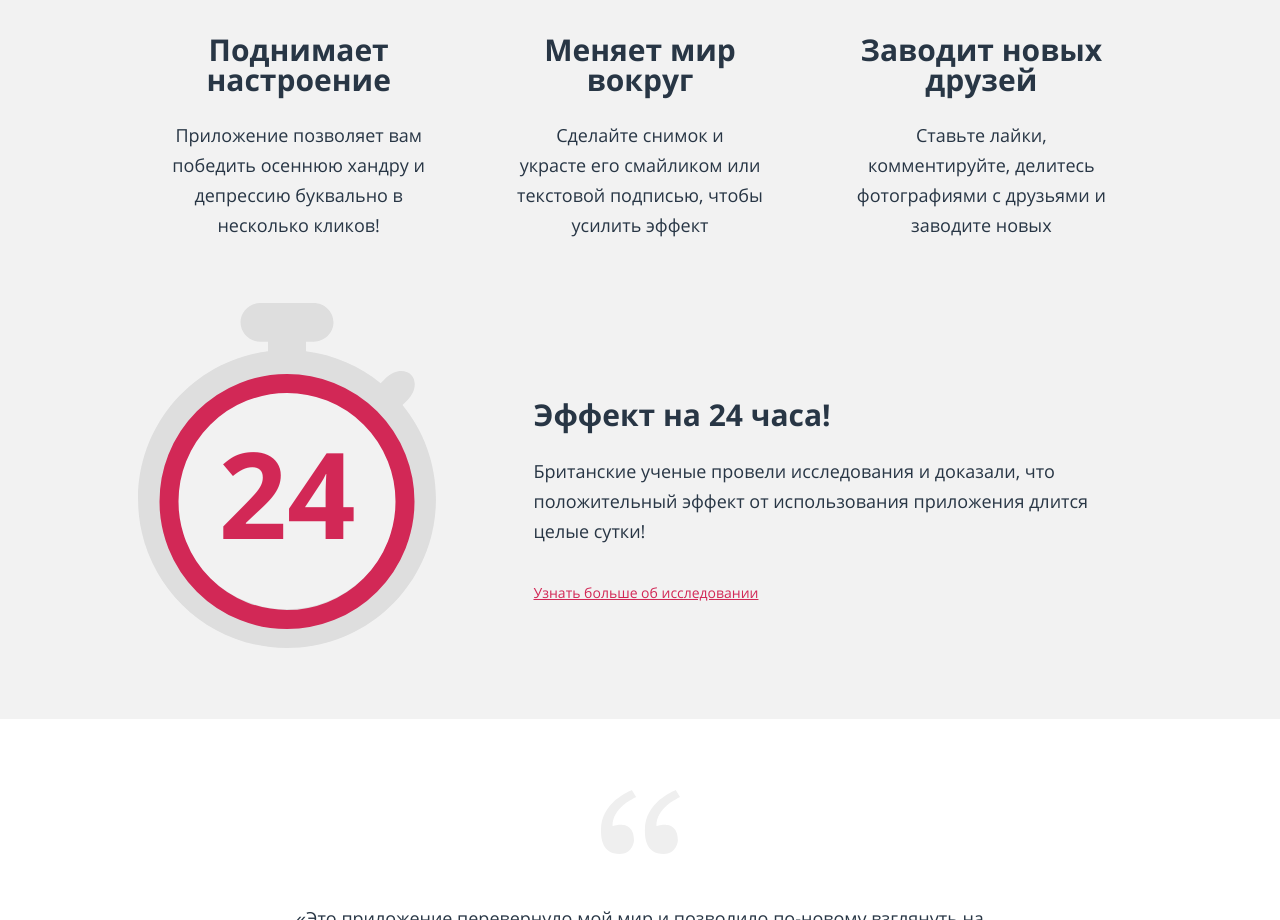
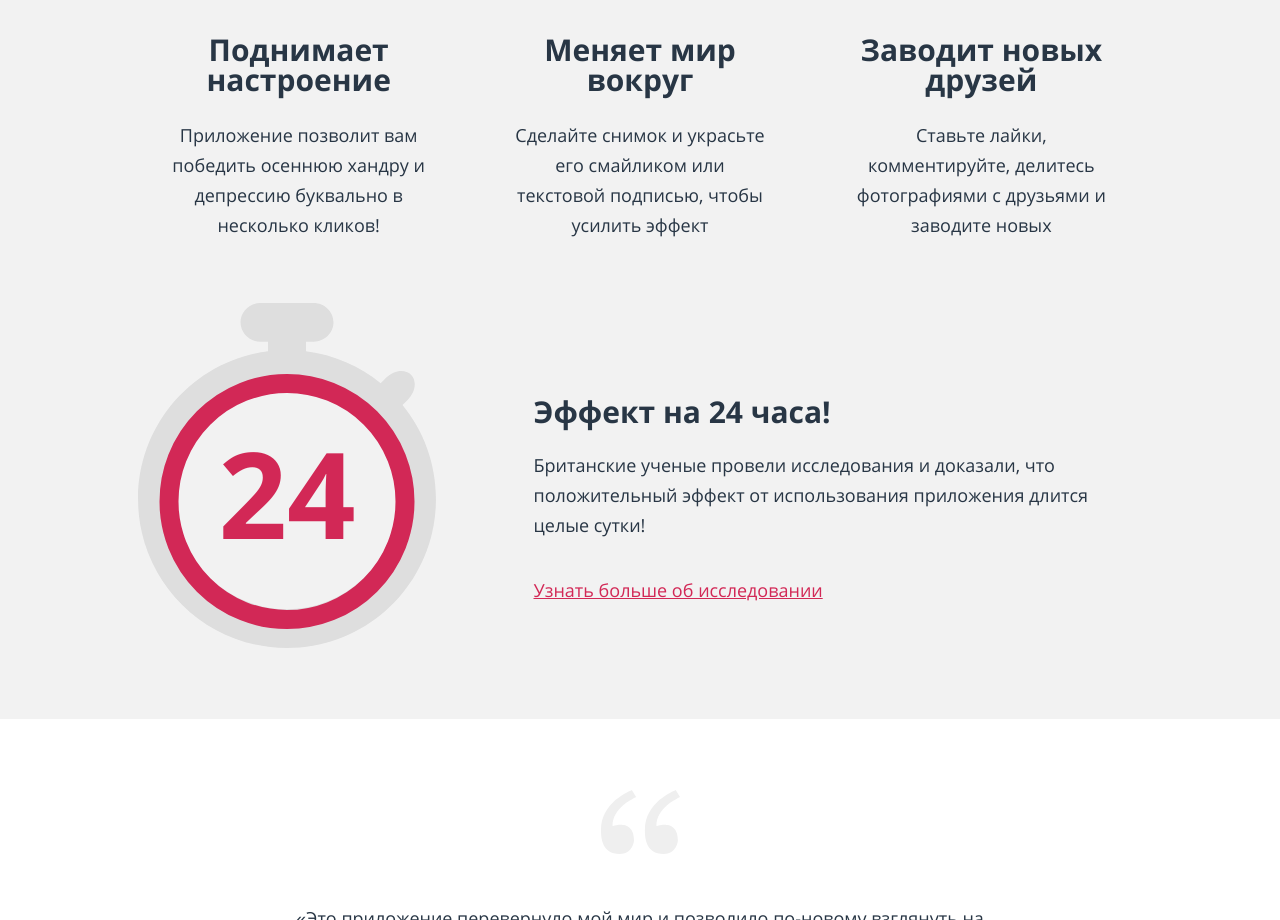
Before and after one commit to AnastasiaArt/798053-pink, a website: page source/index.html in a window 1280 px wide. Shown: the part 1500-2420 px from the top of the page. Drawn offline with nearby package versions, Linux system fonts and the light colour scheme; files that its build step writes are made by us from their sources; files whose address does not match are found by name.

Commit message:
готово ко второй проверке

```diff
--- a/source/index.html
+++ b/source/index.html
@@ -159,11 +159,11 @@
         <ul class="description__list main-wrapper">
           <li class="description__item">
             <h3 class="description__title">Поднимает настроение</h3>
-            <p class="description__text">Приложение позволяет вам победить осеннюю хандру и депрессию буквально в несколько кликов!</p>
+            <p class="description__text">Приложение позволит вам победить осеннюю хандру и депрессию буквально в несколько кликов!</p>
           </li>
           <li class="description__item">
             <h3 class="description__title">Меняет мир вокруг</h3>
-            <p class="description__text">Сделайте снимок и <br>украсте его смайликом или текстовой подписью, чтобы усилить эффект</p>
+            <p class="description__text">Сделайте снимок и украсьте его смайликом или текстовой подписью, чтобы <br>усилить эффект</p>
           </li>
           <li class="description__item">
             <h3 class="description__title">Заводит новых друзей</h3>
@@ -177,7 +177,7 @@
             <svg width="238" height="276" fill="#dedede"><use xlink:href="#timer"></use></svg>
           </div>
           <h3 class="effect__title">Эффект <br>на 24 часа!</h3>
-          <p class="effect__text">Британские ученые провели исследования и доказали, что положительный эффект от использования приложения длится целые сутки!</p>
+          <p class="effect__text">Британские ученые провели исследования и доказали, что положительный эффект <br>от использования<br> приложения длится целые сутки!</p>
           <a href="#" class="effect__link">Узнать больше об исследовании</a>
         </div>
       </div>
--- a/source/sass/blocks/contest-form.scss
+++ b/source/sass/blocks/contest-form.scss
@@ -97,7 +97,7 @@
     padding: 0;
     margin-bottom: 65px;
     width: 100%;
-    padding-top: 55px;
+    padding-top: 57px;
   }
 
   .contest-form__text {
@@ -187,13 +187,14 @@
   .contest-form__contact {
     padding: 0 60px;
     padding-top: 45px;
-    margin-bottom: 65px;
+    margin-bottom: 67px;
   }
 
   .contest-form__progress {
     padding: 0 60px;
     margin-bottom: 70px;
     padding-top: 50px;
+    padding-right: 36px;
   }
 
   .contest-form__wrapper--os {
@@ -218,7 +219,7 @@
   .contest-form__text {
     padding: 0 60px;
     padding-top: 40px;
-    margin-bottom: 70px;
+    margin-bottom: 65px;
 
     & .form-participant__item--col {
       margin: 0;
--- a/source/sass/blocks/contest.scss
+++ b/source/sass/blocks/contest.scss
@@ -44,6 +44,8 @@
 
   .contest__title {
     margin-bottom: 35px;
+    padding-left: 50px;
+    padding-right: 50px;
 
     &--hidden {
       display: inline-block;
--- a/source/sass/blocks/description.scss
+++ b/source/sass/blocks/description.scss
@@ -28,7 +28,7 @@
 
   text-align: center;
   padding-bottom: 289px;
-  padding-top: 59px;
+  padding-top: 60px;
   position: relative;
   margin: $center;
   overflow: hidden;
@@ -75,8 +75,6 @@
 
 .description__item {
   margin-bottom: 28px;
-  padding-left: 12px;
-  padding-right: 12px;
 
   & br {
     display: none;
@@ -131,8 +129,12 @@
   }
 
   .description__item {
-    padding-right: 15px;
     margin-bottom: 30px;
+    padding-left: 12px;
+
+    & br {
+      display: block;
+    }
   }
 }
 
@@ -186,10 +188,6 @@
         background-image: url("../img/iphone-screen-2-desktop@2x.png");
         background-size: 91%;
       }
-
-      & br {
-        display: block;
-      }
     }
 
     &:nth-child(3) {
@@ -199,6 +197,10 @@
         background-image: url("../img/iphone-screen-3-desktop@2x.png");
         background-size: 91%;
       }
+    }
+
+    & br {
+      display: none;
     }
   }
 
--- a/source/sass/blocks/effect.scss
+++ b/source/sass/blocks/effect.scss
@@ -35,13 +35,13 @@
 
     &::after {
       @include pseudo($content: "24");
-      @include font-style(96px, 149.47px, 700);
+      @include font-style(96px, 160px, 700);
       @include bgImage;
 
       color: $red;
-      width: 162px;
-      height: 162px;
-      border: 20px solid $red;
+      width: 175px;
+      height: 175px;
+      border: 15px solid $red;
       border-radius: 50%;
       top: 50%;
       left: 50%;
@@ -64,6 +64,11 @@
     box-sizing: border-box;
     margin-top: 0;
     margin-bottom: 8px;
+    padding-right: 13px;
+
+    & br:last-child {
+      display: none;
+    }
   }
 
   .effect__link {
@@ -109,9 +114,12 @@
   }
 
   .effect__title {
+    @include font-style(30px, 30px, 700);
+
     padding-top: 94px;
     width: 60.4%;
     margin-bottom: 23px;
+    text-align: left;
 
     & br {
       display: none;
@@ -120,13 +128,21 @@
 
   .effect__text {
     @include font-style(18px, 30px, 400);
+
     text-align: left;
     width: 60.4%;
     margin-bottom: 35px;
-    padding-right: 5.7%;
+    padding-right: 6.1%;
+
+    & br:first-child {
+      display: none;
+    }
   }
 
   .effect__link {
+    @include font-style(18px, 30px, 400);
+
     width: 60.4%;
+    text-align: left;
   }
 }
--- a/source/sass/blocks/form-option.scss
+++ b/source/sass/blocks/form-option.scss
@@ -134,7 +134,7 @@
   }
 
   .form-option__item label {
-    padding-left: 60px;
+    padding-left: 59px;
   }
 }
 
@@ -149,6 +149,7 @@
     flex-wrap: wrap;
     padding: 0;
     justify-content: space-between;
+    margin-bottom: 3px;
 
     & .form-option__item {
       width: 33.3%;
@@ -172,12 +173,12 @@
 
       &:nth-child(5) {
         order: 3;
-        width: 25%;
+        width: 27%;
       }
 
       &:nth-child(6) {
         order: 6;
-        width: 25%;
+        width: 27%;
       }
     }
   }
--- a/source/sass/blocks/form-participant.scss
+++ b/source/sass/blocks/form-participant.scss
@@ -94,6 +94,7 @@
   .form-participant__input {
     padding-bottom: 14px;
     display: block;
+    padding-left: 17px;
 
     &--phone {
       padding-right: 60px;
--- a/source/sass/blocks/gallery.scss
+++ b/source/sass/blocks/gallery.scss
@@ -11,7 +11,7 @@
   width: 87.5%;
   margin: $center;
   margin-top: 45px;
-  padding: 0 19px;
+  padding: 0 15px;
   margin-bottom: 49px;
   box-sizing: border-box;
 }
--- a/source/sass/blocks/photo.scss
+++ b/source/sass/blocks/photo.scss
@@ -131,7 +131,7 @@
       .photo__text {
         width: 100%;
         order: 3;
-        margin-bottom: 20px;
+        margin-bottom: 24px;
       }
     }
   }
```
Also changed, not shown: source/photo.html (+1 -1 lines), source/sass/blocks/contacts.scss (+1 -1 lines).
